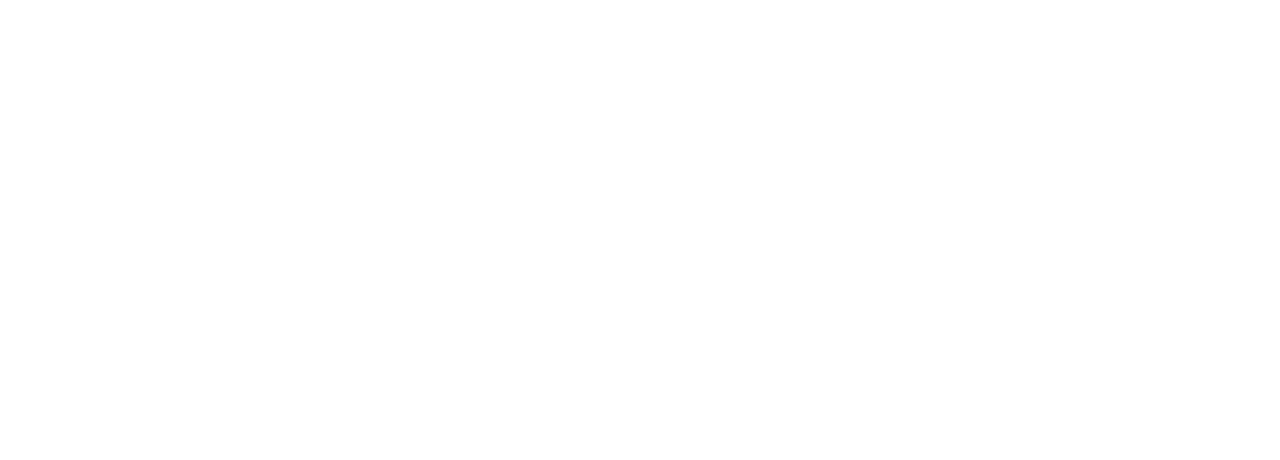
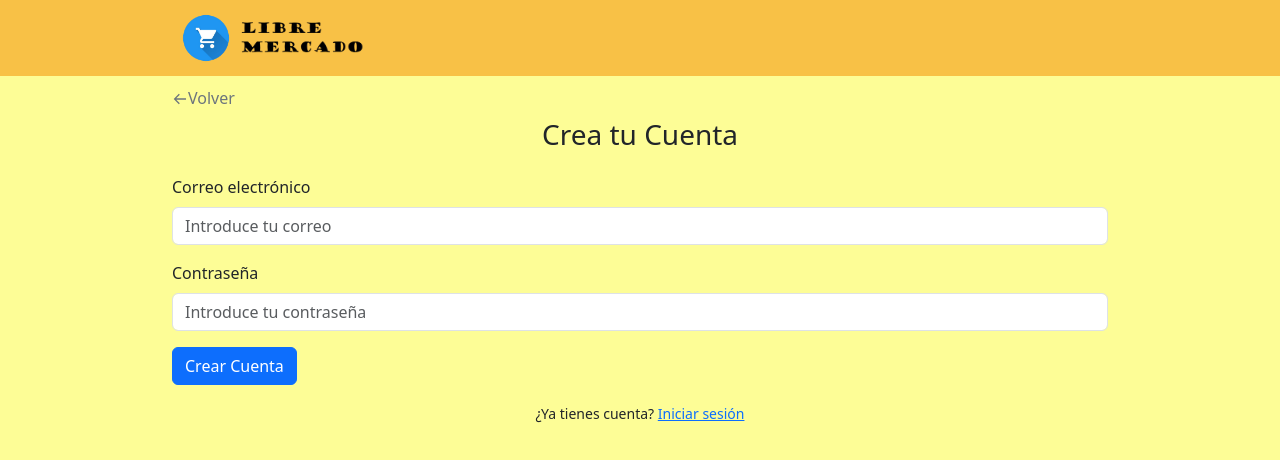
Before and after one commit to rubenevivancos/BazarUniversal_StackPERN, a React (Create React App) app in the folder client/: page /signUp in a window 1280 px wide. Before the commit this address had no page. Shown: the top 460 px of the page. Built offline with nearby package versions, Linux system fonts and the light colour scheme.

Commit message:
feat: Authentication is performed using firebase authentication

```diff
--- a/client/package.json
+++ b/client/package.json
@@ -14,6 +14,7 @@
     "@reduxjs/toolkit": "^1.9.7",
     "axios": "^1.6.2",
     "bootstrap": "^5.3.2",
+    "firebase": "^11.4.0",
     "react": "^18.2.0",
     "react-bootstrap": "^2.10.1",
     "react-dom": "^18.2.0",
--- a/client/src/App.js
+++ b/client/src/App.js
@@ -5,6 +5,7 @@ import HomeWithSearchBox from './Components/HomeWithSearchBox/homeWithSearchBox'
 import SearchResults from './Components/SearchResults/searchResults';
 import ProductDetail from './Components/ProductDetail/productDetail';
 import LogIn from './Components/LogIn/logIn';
+import SignUp from './Components/SignUp/signUp';
 
 
 function App() {
@@ -14,6 +15,7 @@ function App() {
         <Route path="/" element={<HomeWithSearchBox/>} />
         <Route path="/items" element={<SearchResults/>} />
         <Route path="/items/:id" element={<ProductDetail/>} />
+        <Route path="/signUp" element={<SignUp/>} />
         <Route path="/logIn" element={<LogIn/>} />
       </Routes>
     </BrowserRouter>
--- /dev/null
+++ b/client/src/Components/SignUp/signUp.js
@@ -0,0 +1,102 @@
+import React, { useState } from 'react';
+import { Button, Form, Container, Row, Col, Alert } from 'react-bootstrap';
+import { getAuth, createUserWithEmailAndPassword } from 'firebase/auth';
+import firebaseApp from '../../firebase';
+
+import BrandHeader from '../Header/brandHeader';
+import GoBack from '../GoBack/goBack';
+
+
+const SignUp = () => {
+  const [email, setEmail] = useState('');
+  const [password, setPassword] = useState('');
+  const [error, setError] = useState('');
+  const [loading, setLoading] = useState(false);
+
+  // Inicializar Firebase Auth
+  const auth = getAuth(firebaseApp);
+  console.log("auth ---> " + auth);
+
+  // Manejar el registro de usuario
+  const handleSignUp = async (e) => {
+    e.preventDefault();
+    setLoading(true);
+    setError('');
+
+    try {
+      // Llamamos a Firebase Authentication para crear al usuario
+      await createUserWithEmailAndPassword(auth, email, password);
+      setLoading(false);
+      alert('¡Cuenta creada con éxito!');
+      // Redirigir a otra página o mostrar un mensaje de éxito aquí
+    } catch (error) {
+      setLoading(false);
+      setError(error.message);
+      console.log("Error en la autenticacion ---> " + error);
+    }
+  };
+
+  return (
+    <div className="d-flex justify-content-center align-items-start" style={{ backgroundColor: '#fdfd96', minHeight: '100vh' }}>
+        <Container fluid>
+            <Row className="mb-2">
+                <BrandHeader/>
+            </Row>
+            <Row>
+                <Container className="w-75">
+                    <Row className="mb-2">
+                        <GoBack/>
+                    </Row>
+                    <Row>
+                        <Col>
+                            <h3 className="text-center mb-4">Crea tu Cuenta</h3>
+                            <Form onSubmit={handleSignUp}>
+                                {/* Mostrar error si ocurre algún problema */}
+                                {error && <Alert variant="danger">{error}</Alert>}
+
+                                {/* Campo de email */}
+                                <Form.Group controlId="formEmail">
+                                    <Form.Label>Correo electrónico</Form.Label>
+                                    <Form.Control
+                                        type="email"
+                                        placeholder="Introduce tu correo"
+                                        value={email}
+                                        onChange={(e) => setEmail(e.target.value)}
+                                        required
+                                    />
+                                </Form.Group>
+
+                                {/* Campo de contraseña */}
+                                <Form.Group controlId="formPassword" className="mt-3">
+                                    <Form.Label>Contraseña</Form.Label>
+                                    <Form.Control
+                                        type="password"
+                                        placeholder="Introduce tu contraseña"
+                                        value={password}
+                                        onChange={(e) => setPassword(e.target.value)}
+                                        required
+                                    />
+                                </Form.Group>
+
+                                {/* Botón de registro */}
+                                <Button variant="primary" type="submit" className="mt-3" disabled={loading}>
+                                    {loading ? 'Registrando...' : 'Crear Cuenta'}
+                                </Button>
+
+                                {/* Enlace a la página de login si el usuario ya tiene cuenta */}
+                                <div className="mt-3 text-center">
+                                    <small>
+                                        ¿Ya tienes cuenta? <a href="/login">Iniciar sesión</a>
+                                    </small>
+                                </div>
+                            </Form>
+                        </Col>
+                    </Row>
+                </Container>
+            </Row>
+        </Container>
+    </div>
+  );
+};
+
+export default SignUp;
--- /dev/null
+++ b/client/src/firebase.js
@@ -0,0 +1,19 @@
+// Import the functions you need from the SDKs you need
+import { initializeApp } from "firebase/app";
+// TODO: Add SDKs for Firebase products that you want to use
+// https://firebase.google.com/docs/web/setup#available-libraries
+
+// Your web app's Firebase configuration
+const firebaseConfig = {
+  apiKey: "AIzaSyA14WbvRP6fYd8bKMloE54a_rIxy5EQIqo",
+  authDomain: "libremercado-d1cd6.firebaseapp.com",
+  projectId: "libremercado-d1cd6",
+  storageBucket: "libremercado-d1cd6.firebasestorage.app",
+  messagingSenderId: "414572571224",
+  appId: "1:414572571224:web:1f96bb868943e24fcef82d"
+};
+
+// Initialize Firebase
+const firebaseApp = initializeApp(firebaseConfig);
+
+export default firebaseApp;
```
Also changed, not shown: 1 other file (tests, documents, lock files or other folders).
